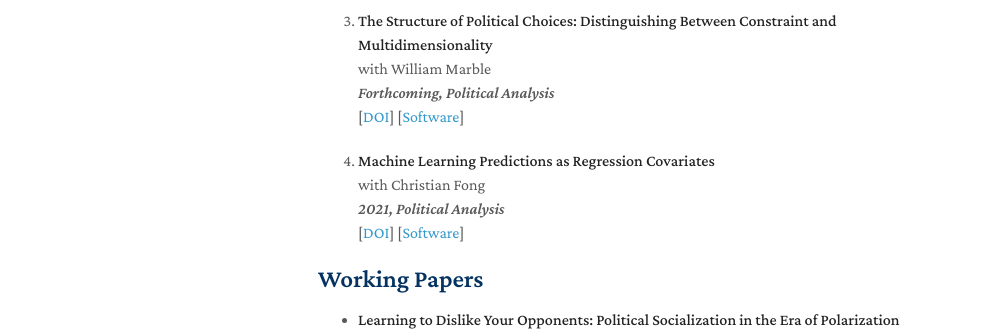
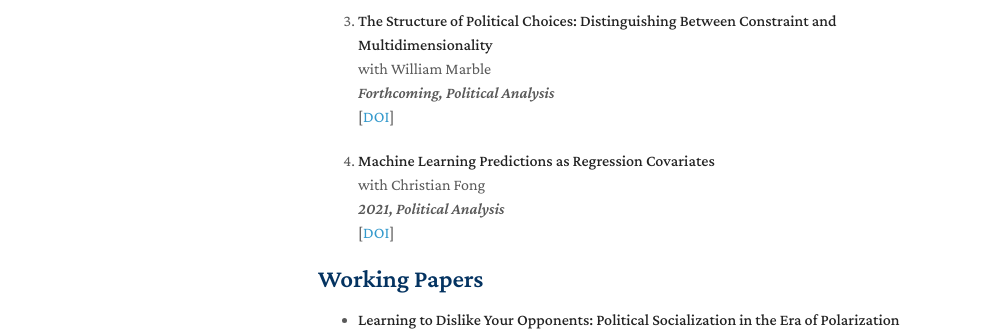
Before and after one commit to matthewtyler/matthewtyler.github.io, a Jekyll site: the page built from index.md, in a window 1280 px wide and 1211 px high. Shown: the part 533-864 px from the top of the window, without its empty margins (152-1147 px from the left). Built offline with Jekyll 4.4.1, drawn with Linux system fonts in a browser that asks for light colours; nearby versions of some CDN libraries; a style sheet for code colours, icons or effects is not loaded; our own code applies the rules of GitHub Pages for plain Markdown files.

Commit message:
Update index.md

```diff
--- a/index.md
+++ b/index.md
@@ -39,7 +39,6 @@
   *Forthcoming, Political Analysis*
   <br>
   [[DOI](https://doi.org/10.1017/pan.2021.3)]
-  [[Software](https://github.com/matthewtyler/MultiScale)]
 
 1. **Machine Learning Predictions as Regression Covariates**
   <br>
@@ -48,7 +47,6 @@
   *2021, Political Analysis*
   <br>
   [[DOI](https://doi.org/10.1017/pan.2020.38)]
-  [[Software](https://github.com/matthewtyler/predictionError)]
 
 ## Working Papers
 
```
